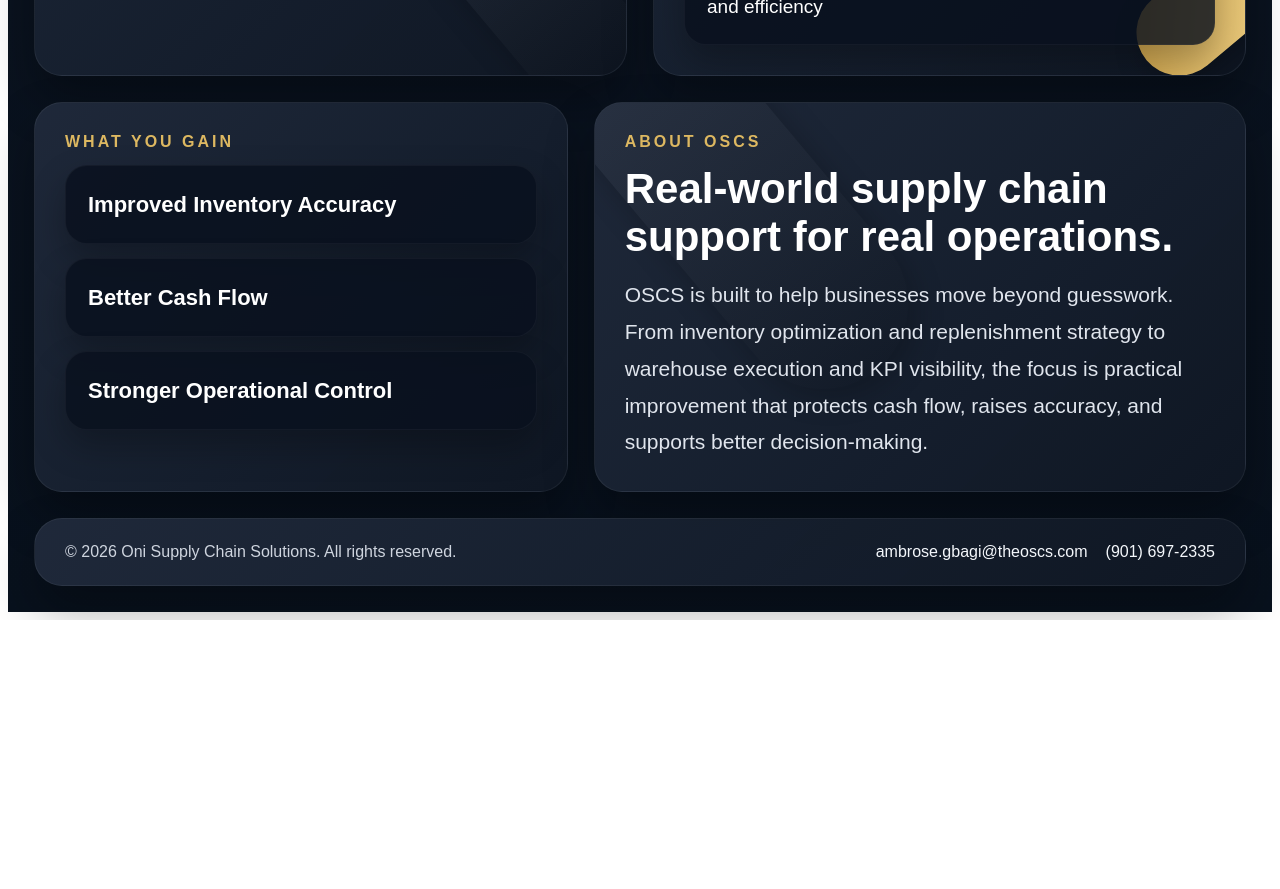
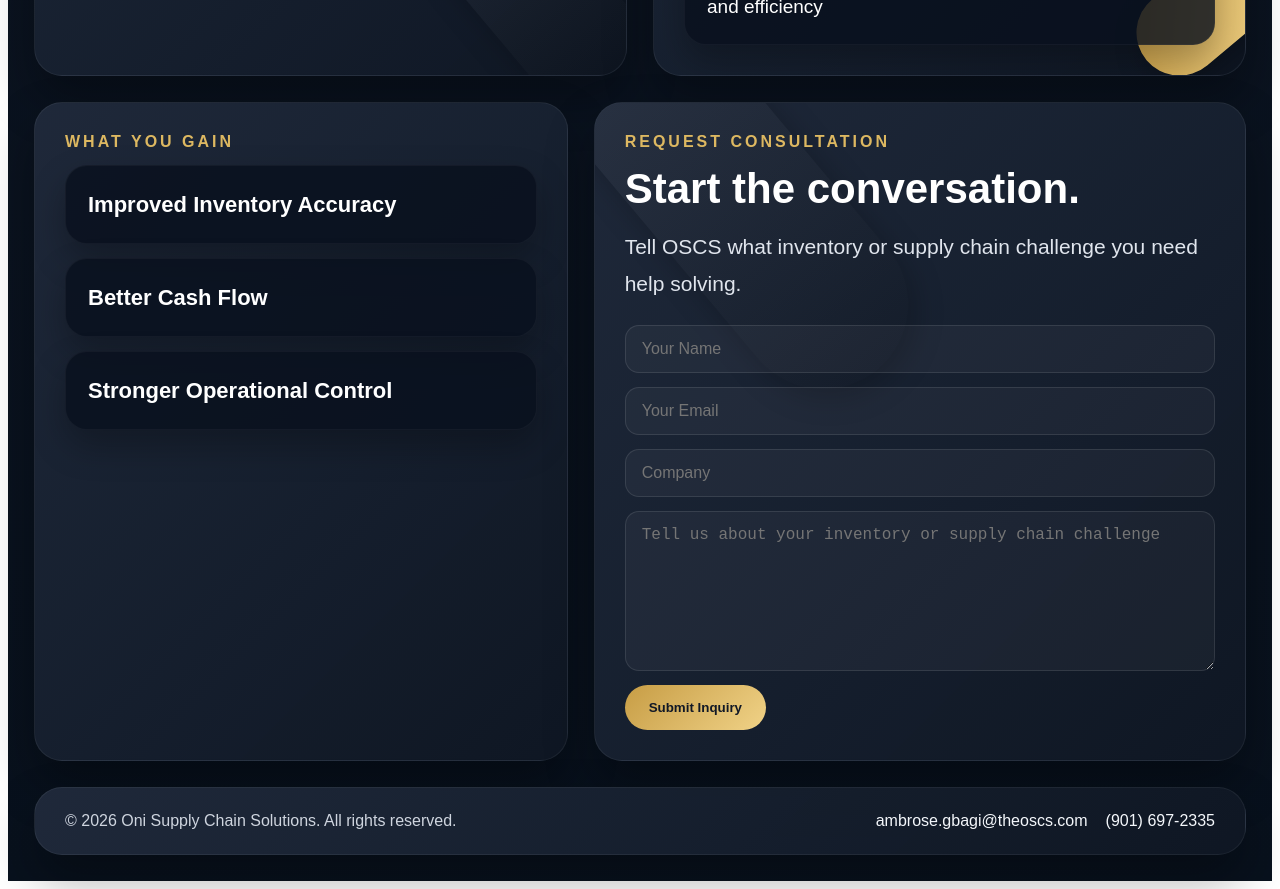
Before and after one commit to OniColectiv/oscs-site, a Next.js app: page / in a window 1280 px wide. Shown: the part 1260-2149 px from the top of the page. Before the commit the page ends 1880 px from the top, so only its background shows below. Built offline with nearby package versions, Linux system fonts and the light colour scheme.

Commit message:
Update page.js

```diff
--- a/app/page.js
+++ b/app/page.js
@@ -22,6 +22,18 @@ export default function OSCSWebsite() {
     borderRadius: '22px',
     border: '1px solid rgba(255,255,255,0.04)',
     boxShadow: '0 16px 34px rgba(0,0,0,0.25)',
+  };
+
+  const inputStyle = {
+    width: '100%',
+    padding: '14px 16px',
+    borderRadius: '14px',
+    border: '1px solid rgba(255,255,255,0.10)',
+    background: 'rgba(255,255,255,0.04)',
+    color: '#ffffff',
+    fontSize: '16px',
+    outline: 'none',
+    boxSizing: 'border-box',
   };
 
   const darkPill = {
@@ -91,7 +103,7 @@ export default function OSCSWebsite() {
           </div>
           <div style={{ display: 'flex', gap: '14px', flexWrap: 'wrap' }}>
             <a
-              href="mailto:ambrose.gbagi@theoscs.com"
+              href="#consultation-form"
               style={{
                 textDecoration: 'none',
                 background: 'linear-gradient(135deg, #c79d45 0%, #f0d287 100%)',
@@ -145,7 +157,7 @@ export default function OSCSWebsite() {
 
               <div style={{ display: 'flex', gap: '14px', flexWrap: 'wrap', marginTop: '28px' }}>
                 <a
-                  href="mailto:ambrose.gbagi@theoscs.com"
+                  href="#consultation-form"
                   style={{
                     textDecoration: 'none',
                     background: 'linear-gradient(135deg, #c79d45 0%, #f0d287 100%)',
@@ -232,16 +244,46 @@ export default function OSCSWebsite() {
             </div>
           </div>
 
-          <div style={{ ...card, padding: '30px' }}>
+          <div style={{ ...card, padding: '30px' }} id="consultation-form">
             <div style={{ ...darkPill, width: '170px', height: '460px', top: '-140px', left: '50px' }} />
             <div style={{ position: 'relative', zIndex: 2 }}>
-              <div style={sectionTitle}>About OSCS</div>
-              <h2 style={{ fontSize: '42px', margin: '0 0 16px' }}>Real-world supply chain support for real operations.</h2>
-              <p style={{ color: '#e0e5ed', fontSize: '21px', lineHeight: 1.75, margin: 0 }}>
-                OSCS is built to help businesses move beyond guesswork. From inventory optimization and replenishment strategy
-                to warehouse execution and KPI visibility, the focus is practical improvement that protects cash flow, raises
-                accuracy, and supports better decision-making.
+              <div style={sectionTitle}>Request Consultation</div>
+              <h2 style={{ fontSize: '42px', margin: '0 0 16px' }}>Start the conversation.</h2>
+              <p style={{ color: '#e0e5ed', fontSize: '21px', lineHeight: 1.75, margin: '0 0 22px' }}>
+                Tell OSCS what inventory or supply chain challenge you need help solving.
               </p>
+
+              <form
+                action="https://formspree.io/f/xqkrabcd"
+                method="POST"
+                style={{ display: 'grid', gap: '14px' }}
+              >
+                <input type="text" name="name" placeholder="Your Name" required style={inputStyle} />
+                <input type="email" name="email" placeholder="Your Email" required style={inputStyle} />
+                <input type="text" name="company" placeholder="Company" style={inputStyle} />
+                <textarea
+                  name="message"
+                  placeholder="Tell us about your inventory or supply chain challenge"
+                  required
+                  rows={6}
+                  style={{ ...inputStyle, resize: 'vertical', minHeight: '160px' }}
+                />
+                <button
+                  type="submit"
+                  style={{
+                    background: 'linear-gradient(135deg, #c79d45 0%, #f0d287 100%)',
+                    color: '#111826',
+                    padding: '15px 24px',
+                    borderRadius: '999px',
+                    fontWeight: 700,
+                    border: 'none',
+                    cursor: 'pointer',
+                    width: 'fit-content',
+                  }}
+                >
+                  Submit Inquiry
+                </button>
+              </form>
             </div>
           </div>
         </section>
```
